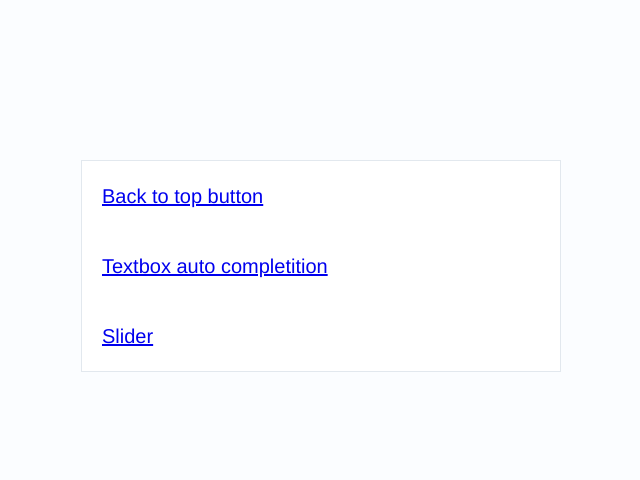
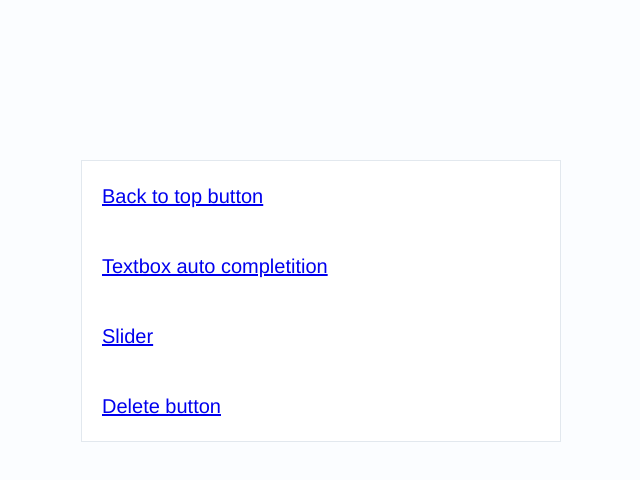
Before and after one commit to galera951/demo, a plain HTML site: page index.html in a window 1280 px wide. Shown: the whole page, without its empty margins (319-959 px from the left). Drawn offline with Linux system fonts and the light colour scheme.

Commit message:
Add delete button page to index.html

```diff
--- a/index.html
+++ b/index.html
@@ -12,6 +12,7 @@
             <li><a href="btt/btt.html">Back to top button</a></li>
             <li><a href="tac/tac.html">Textbox auto completition</a></li>
             <li><a href="slider/slider.html">Slider</a></li>
+            <li><a href="delete-btt/index.html">Delete button</a></li>
         </ul>
     </div>
 </body>
```
